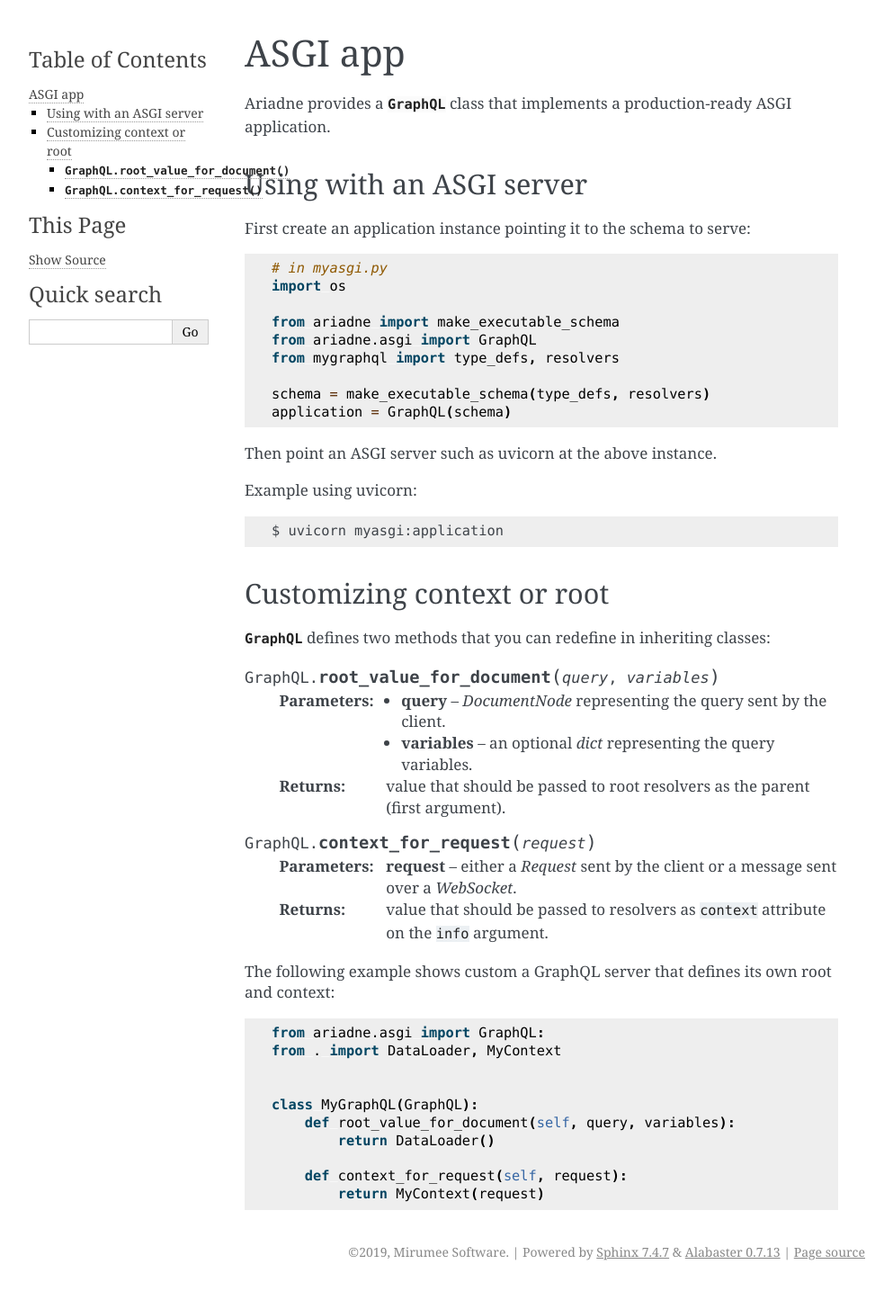
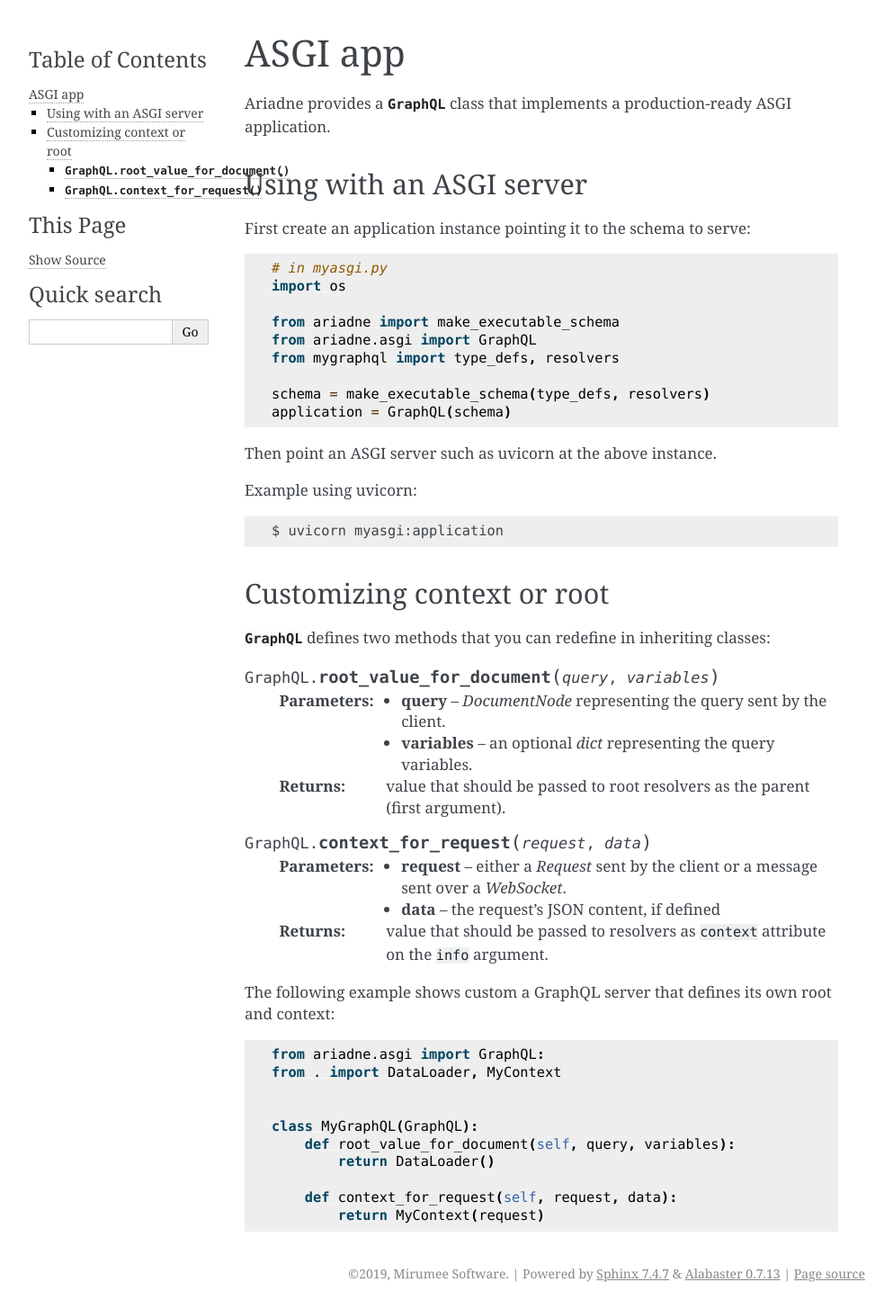
Before and after one commit to mirumee/ariadne, a Sphinx documentation site: the page built from docs/asgi.rst, in a window 1280 px wide. Shown: the whole page at 90% size, without its empty margins (148-1141 px from the left). Built offline with Sphinx 7.4.7, drawn with Linux system fonts in a browser that asks for light colours; before the commit the page ends 1431 px from its top, so only the background shows below that.

Commit message:
Update documentation of context_for_request method to match definition

```diff
--- a/docs/asgi.rst
+++ b/docs/asgi.rst
@@ -39,9 +39,10 @@ Customizing context or root
     :param variables: an optional `dict` representing the query variables.
     :return: value that should be passed to root resolvers as the parent (first argument).
 
-.. method:: GraphQL.context_for_request(request)
+.. method:: GraphQL.context_for_request(request, data)
 
     :param request: either a `Request` sent by the client or a message sent over a `WebSocket`.
+    :param data: the request's JSON content, if defined
     :return: value that should be passed to resolvers as ``context`` attribute on the ``info`` argument.
 
 The following example shows custom a GraphQL server that defines its own root and context::
@@ -54,5 +55,5 @@ The following example shows custom a GraphQL server that defines its own root an
         def root_value_for_document(self, query, variables):
             return DataLoader()
 
-        def context_for_request(self, request):
+        def context_for_request(self, request, data):
             return MyContext(request)
```
